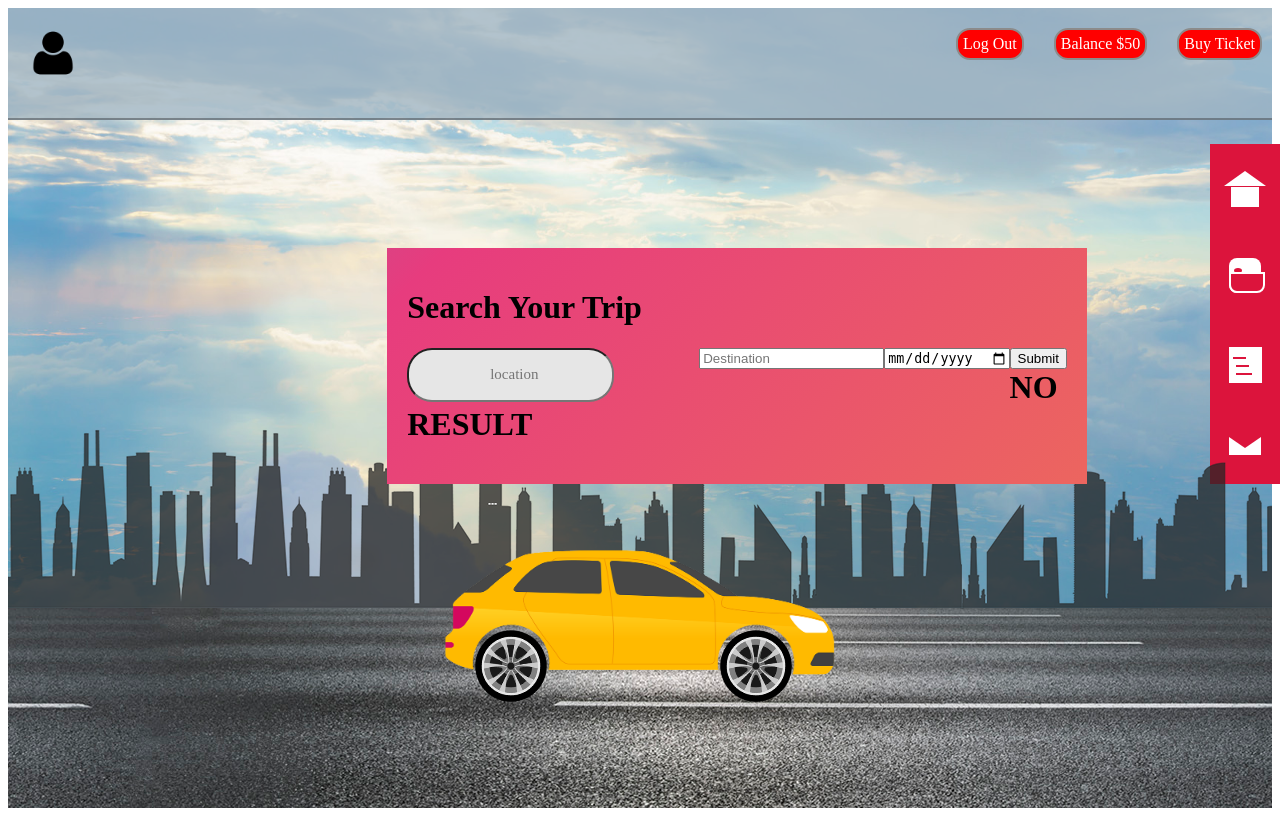
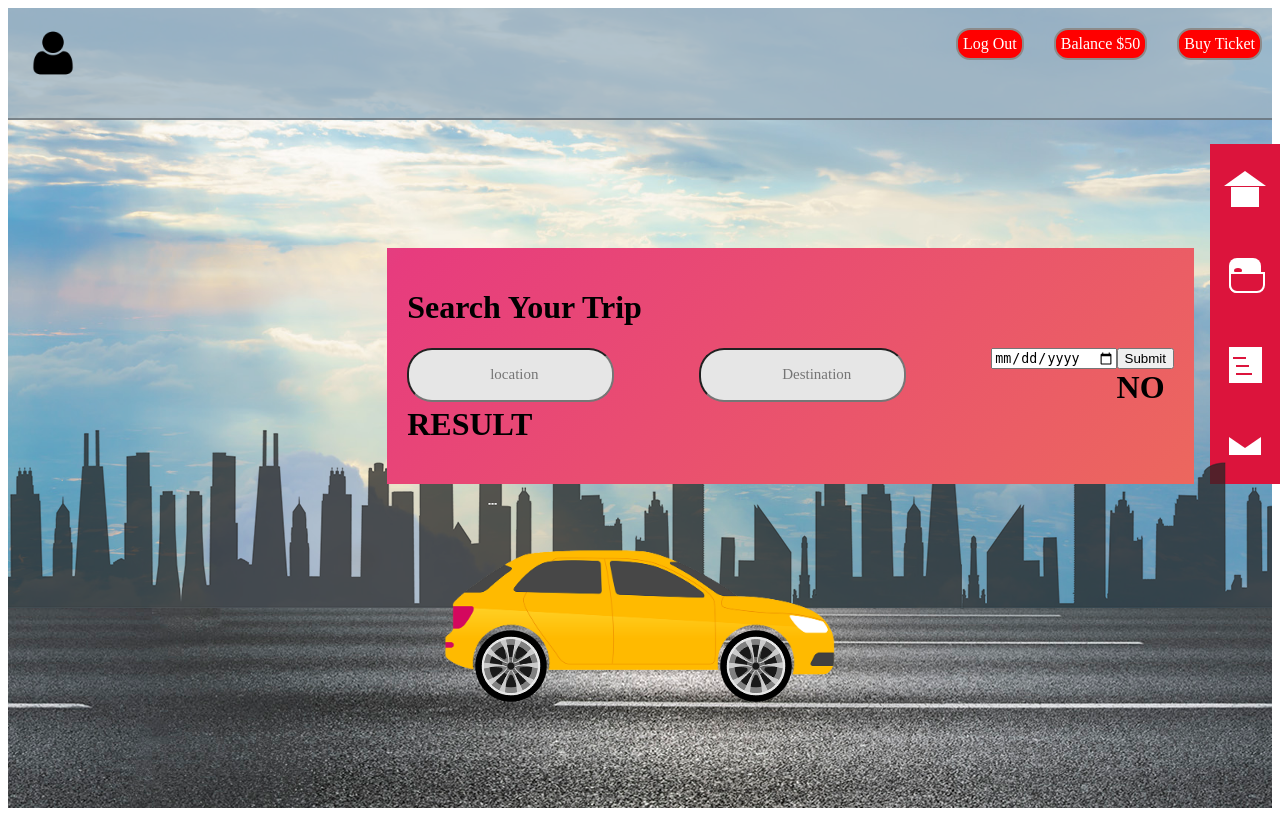
Before and after one commit to NSU-SU19CSE299S02/SU19CSE299S02G12NSU, a PHP site: page /home.php in a window 1280 px wide. Run offline with PHP 8.4, Linux system fonts and the light colour scheme; the visitor is signed in with stand-in values (Sample User, id 1); data that the repository does not hold is empty.

Commit message:
Issue #185 this the stylesheet of destination

```diff
--- a/Project Code/home.php
+++ b/Project Code/home.php
@@ -147,7 +147,16 @@ $query_run2=$connection->query($sql2);
     padding: 0 23px 0 81px;">
                 </div>
                 <div class="destination">
-            <input type="text" name="Your_destination" placeholder="Destination">
+            <input type="text" name="Your_destination" placeholder="Destination" style="font-family: Poppins-Medium;
+    font-size: 15px;
+    line-height: 1.5;
+    color: #666666;
+    display: block;
+    width: 34%;
+    background: #e6e6e6;
+    height: 50px;
+    border-radius: 25px;
+    padding: 0 23px 0 81px;">
                 </div>
                 <div class="date">
             <input type="date" name="Your_tirp_date" placeholder="Date">
```
